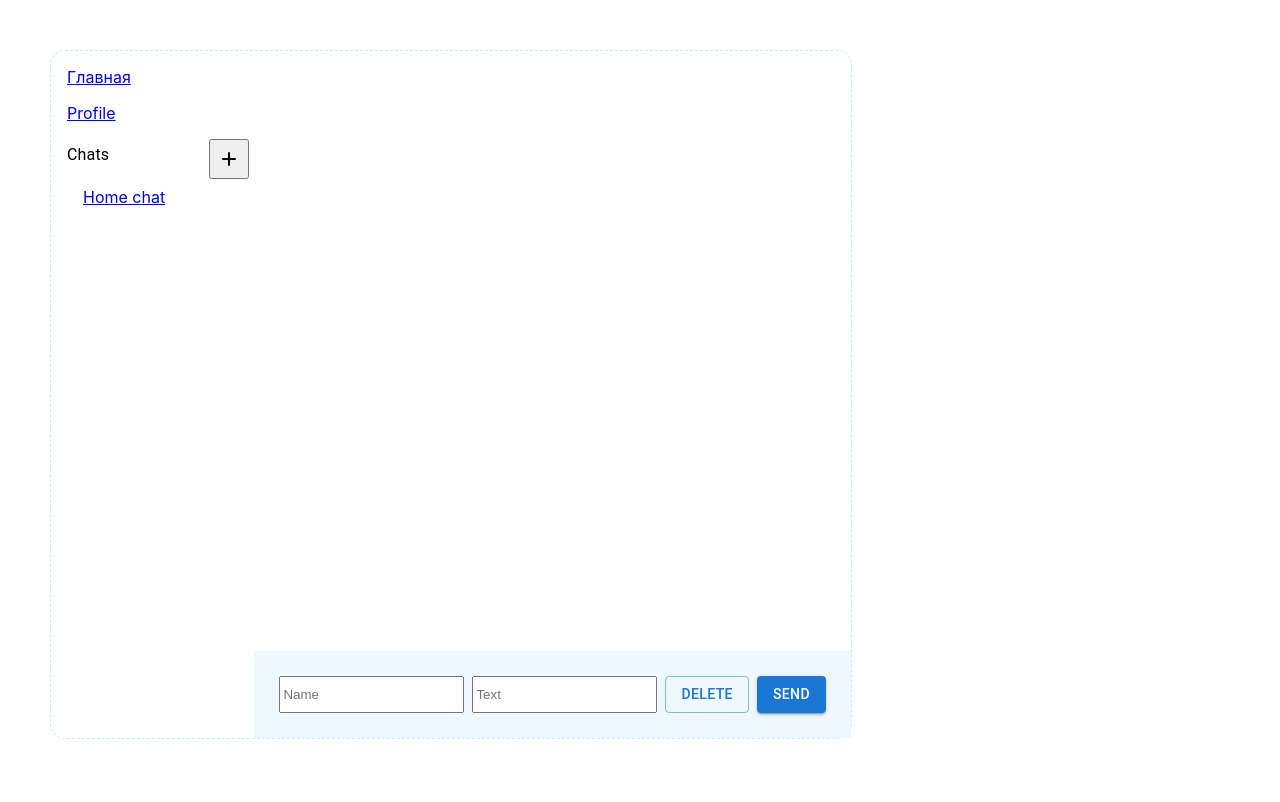
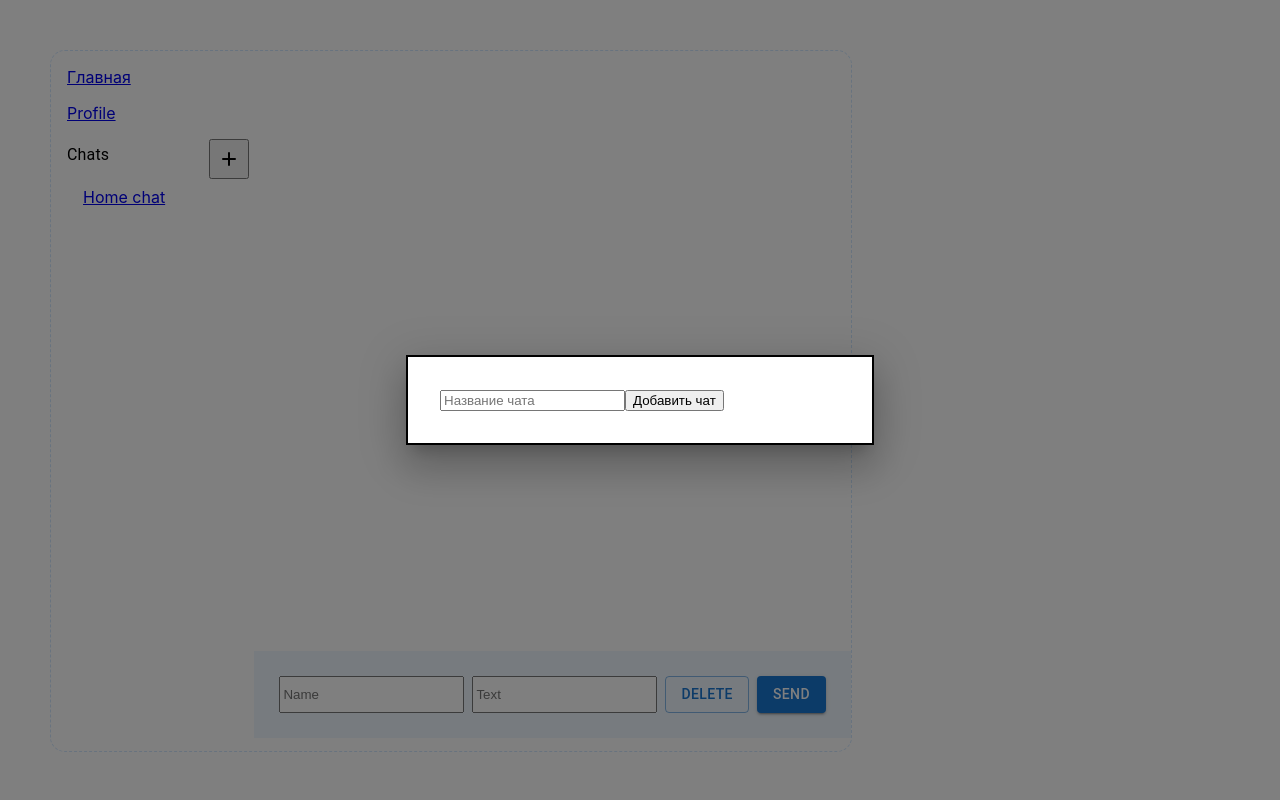
Before and after one commit to Sicilianii/ReactJS, a React (Create React App) app in the folder myapp/: page /chats in a window 1280 px wide. Both pictures are taken after a click on the button 229 px from the left and 159 px from the top of the page. Built offline with nearby package versions, Linux system fonts and the light colour scheme.

Commit message:
addChats
addChats

```diff
--- a/myapp/src/App.js
+++ b/myapp/src/App.js
@@ -6,6 +6,7 @@ import ListItemText from '@mui/material/ListItemText';
 import Collapse from '@mui/material/Collapse';
 import Routed from "./Routing/Routed";
 import Render from "./templates/parts/RenderList";
+import ModalForm from "./templates/parts/AddChatsForm";
 
 
 function App(pattern) {
@@ -20,14 +21,11 @@ function App(pattern) {
     const [open, setOpen] = React.useState(true);
     const handleClick = () => {setOpen(!open);};
 
-    function addChats() {
-
-    }
 
     return (
     <div className="App">
         <BrowserRouter>
-            <List
+            <List className={'nav'}
                 sx={{ width: '100%', maxWidth: 360 }}
                 component="nav"
                 aria-labelledby="nested-list-subheader"
@@ -41,11 +39,8 @@ function App(pattern) {
                 <ListItemButton onClick={handleClick} className={'necrash'}>
                     <ListItemText primary="Chats" />
                 </ListItemButton>
-                <button className={'crush'} onClick={addChats}>
-                    <svg width="40px" height="40px" viewBox="0 0 24 24" fill="none" xmlns="http://www.w3.org/2000/svg">
-                        <path d="M6 12H18M12 6V18" stroke="#000000" stroke-width="2" stroke-linecap="round" stroke-linejoin="round"/>
-                    </svg>
-                </button>
+
+                <ModalForm List={chatList} setChats={setchatList}/>
                 <Collapse in={open} timeout="auto" unmountOnExit>
 
                     <List component="div" disablePadding>
--- a/myapp/src/Routing/Routed.js
+++ b/myapp/src/Routing/Routed.js
@@ -10,7 +10,7 @@ export default function  Routed() {
         <>
             <Routes>
                 <Route path={'/index'} element={ <IndexX /> }></Route>
-                <Route path={'/chats'} element={ <PlaceHolderChats/> }></Route>
+                <Route path={'/chats/*'} element={ <PlaceHolderChats/> }></Route>
                 <Route path={'*'} element={ <NotFound /> }></Route>
                 <Route path={'/profile'} element={ <Profile /> }></Route>
             </Routes>
--- a/myapp/src/index.css
+++ b/myapp/src/index.css
@@ -39,8 +39,14 @@ code {
   font-size: 12px;
   font-weight: 200;
 }
+.nav {
+  max-width: 220px;
+  width: 100%;
+}
 .App {
   max-width: 800px;
+  min-height: 700px;
+  height: 100%;
   width: 100%;
   display: flex;
   margin: 50px;
--- a/myapp/src/templates/parts/AddChatsForm.js
+++ b/myapp/src/templates/parts/AddChatsForm.js
@@ -1,7 +1,61 @@
-export default function FormModal() {
-    return(
-        <form>
+import * as React from 'react';
+import Box from '@mui/material/Box';
+import Button from '@mui/material/Button';
+import Typography from '@mui/material/Typography';
+import Modal from '@mui/material/Modal';
+import * as events from "events";
+import {useState} from "react";
 
-        </form>
+const style = {
+    position: 'absolute',
+    top: '50%',
+    left: '50%',
+    transform: 'translate(-50%, -50%)',
+    width: 400,
+    bgcolor: 'background.paper',
+    border: '2px solid #000',
+    boxShadow: 24,
+    p: 4,
+};
+
+export default function ModalForm({List , setChats}) {
+    const [open, setOpen] = React.useState(false);
+    const handleOpen = () => setOpen(true);
+    const handleClose = () => setOpen(false);
+
+    const [prepareChat, SetPrepareChat] = useState({
+        name: ''
+    });
+
+    function addChats(ev) {
+        ev.preventDefault();
+        setChats(pervstate => [...pervstate, {
+            id: List.length + 1,
+            name: prepareChat.name
+        }]);
+        handleClose();
+    }
+
+    return (
+        <div>
+            <button className={'crush'} onClick={handleOpen}>
+                <svg width="40px" height="40px" viewBox="0 0 24 24" fill="none" xmlns="http://www.w3.org/2000/svg">
+                    <path d="M6 12H18M12 6V18" stroke="#000000" stroke-width="2" stroke-linecap="round" stroke-linejoin="round"/>
+                </svg>
+            </button>
+            <Modal
+                open={open}
+                onClose={handleClose}
+                aria-labelledby="modal-modal-title"
+                aria-describedby="modal-modal-description"
+            >
+                <Box sx={style}>
+                   <form onSubmit={addChats}>
+                       <input type="text" placeholder={'Название чата'} onChange={ (e) => {SetPrepareChat(perv => ({...perv, name: e.target.value }))}}/>
+                       <button type={'submit'}>Добавить чат</button>
+                   </form>
+                </Box>
+            </Modal>
+        </div>
     );
 }
--- a/myapp/src/templates/parts/RenderList.js
+++ b/myapp/src/templates/parts/RenderList.js
@@ -7,7 +7,7 @@ export default function Render({List, SetList}) {
     return (
         List.map( (item,i) =>
             <ListItemButton sx={{ pl: 4 }} key={i}>
-                <Link to={'/chats'}> {item.name} </Link>
+                <Link to={`/chats/${item.id}`}> {item.name} </Link>
             </ListItemButton>
         )
     );
```
